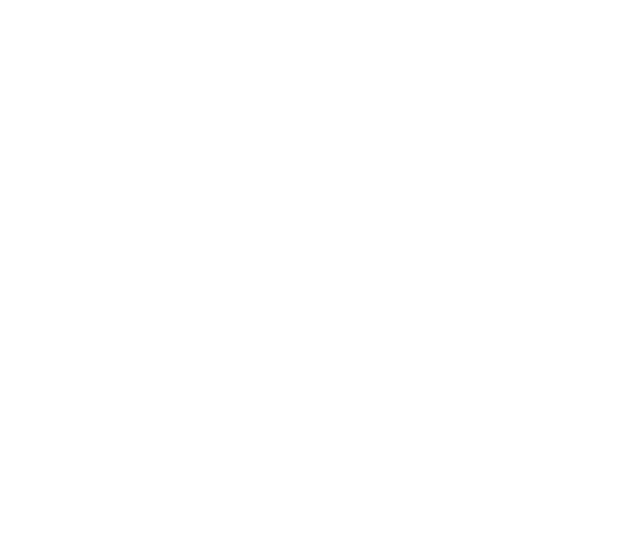
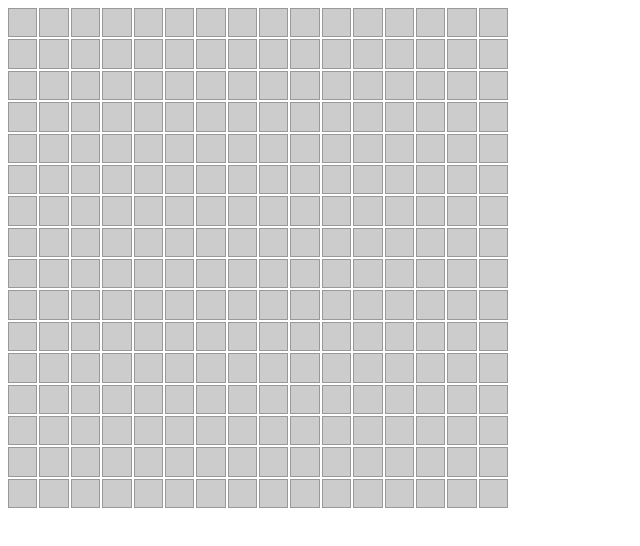
Before and after one commit to brrrrdy/Etch-a-Sketch, a plain HTML site: page index.html in a window 1280 px wide. Shown: the whole page, without its empty margins (0-640 px from the left). Drawn offline with Linux system fonts and the light colour scheme.

Commit message:
created grid

```diff
--- a/index.html
+++ b/index.html
@@ -5,9 +5,9 @@
     <meta name="viewport" content="width=device-width, initial-scale=1.0">
     <script type="text/javascript" src="script.js"></script>
     <link rel="stylesheet" href="style.css">
-    <title>Document</title>
+    <title>Etch-a-Sketch</title>
 </head>
 <body>
-
+<div id="grid-container"></div>
 </body>
 </html>
--- a/script.js
+++ b/script.js
@@ -0,0 +1,13 @@
+document.addEventListener('DOMContentLoaded', function () {
+    const container = document.getElementById('grid-container');
+
+    function createGrid(size) {
+      for (let i = 0; i < size * size; i++) {
+        const div = document.createElement('div');
+        div.classList.add('grid-square');
+        container.appendChild(div);
+      }
+    }
+
+    createGrid(16);
+  });
--- a/style.css
+++ b/style.css
@@ -0,0 +1,13 @@
+#grid-container {
+    display: grid;
+    grid-template-columns: repeat(16, 1fr);
+    grid-template-rows: repeat(16, 1fr);
+    gap: 2px;
+    width: 500px;
+    height: 500px;
+  }
+
+  .grid-square {
+    background-color: #ccc;
+    border: 1px solid #999;
+  }
```
Also changed, not shown: 1 other file.
